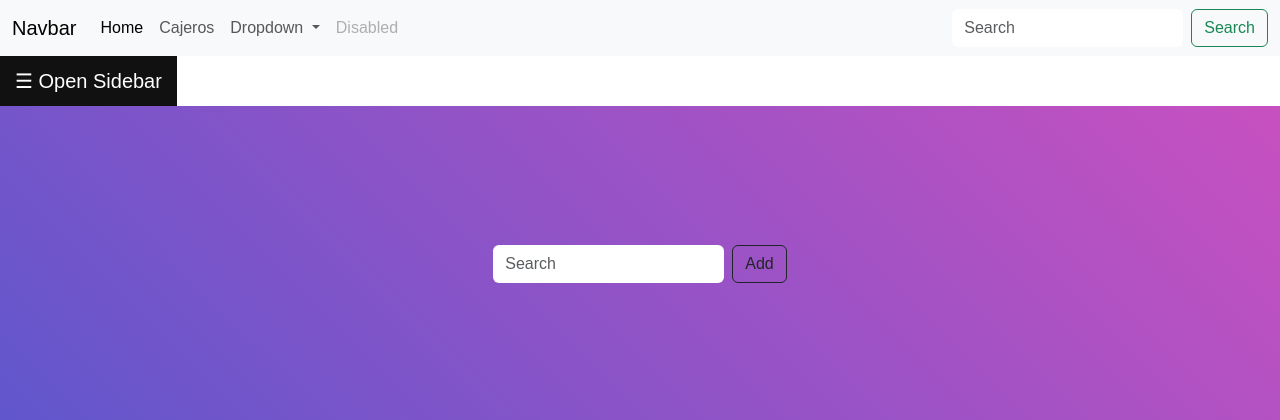
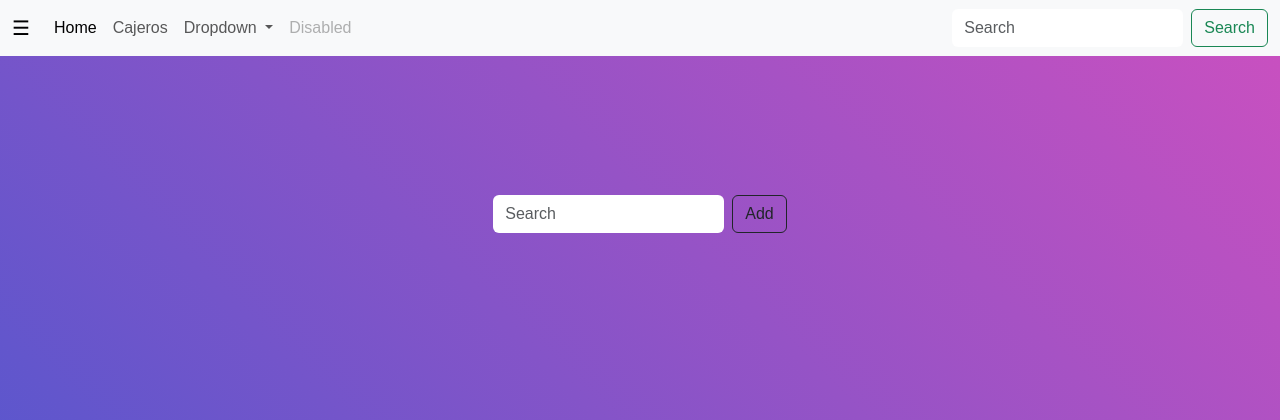
Before and after one commit to Franco-Ball/ProyectoIntegradorSupermarket, a Django app: page /cajeros/base/ in a window 1280 px wide. Shown: the top 420 px of the page. Run offline with Django 4.2, Linux system fonts and the light colour scheme; some libraries are stand-ins or nearby versions; some web fonts are replaced.

Commit message:
Sidebar improvements

```diff
--- a/conf/templates/cajeros/base.html
+++ b/conf/templates/cajeros/base.html
@@ -83,7 +83,6 @@
 
     <div id="main">
       {% include 'header.html' %}
-      <button class="openbtn" onclick="openNav()">☰ Open Sidebar</button>
       {% include 'cajeros/tabla.html' %}
 
       {% include 'footer.html' %}
--- a/conf/templates/header.html
+++ b/conf/templates/header.html
@@ -1,6 +1,6 @@
 <nav class="navbar navbar-expand-lg bg-light">
     <div class="container-fluid">
-      <a class="navbar-brand" href="#">Navbar</a>
+      <a class="navbar-brand" href="#" onclick="openNav()">☰</a>
       <button class="navbar-toggler" type="button" data-bs-toggle="collapse" data-bs-target="#navbarSupportedContent" aria-controls="navbarSupportedContent" aria-expanded="false" aria-label="Toggle navigation">
         <span class="navbar-toggler-icon"></span>
       </button>
```
